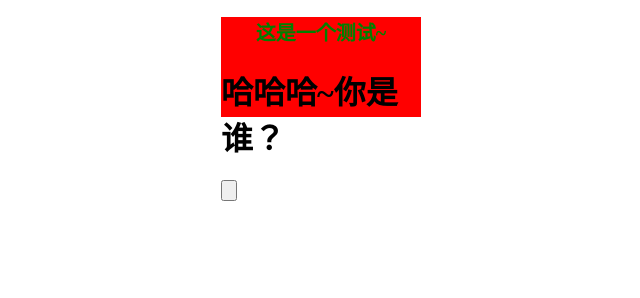
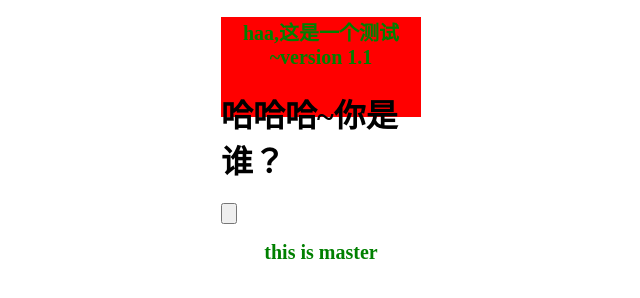
Before and after one commit to huanghly/task1, a plain HTML site: page index.html in a window 1280 px wide. Shown: the whole page, without its empty margins (319-959 px from the left). Drawn offline with Linux system fonts and the light colour scheme.

Commit message:
master branch

```diff
--- a/index.html
+++ b/index.html
@@ -11,9 +11,10 @@
  </head>
  <body>
   <div class="box">
-	<h2> 这是一个测试~</h2>
+	<h2> haa,这是一个测试~version 1.1</h2>
 	<h1>哈哈哈~你是谁？</h1>
 	<input type="button" id="btn"/>
+	<h2>this is master</h2>
   </div>
  </body>
 </html>
```
